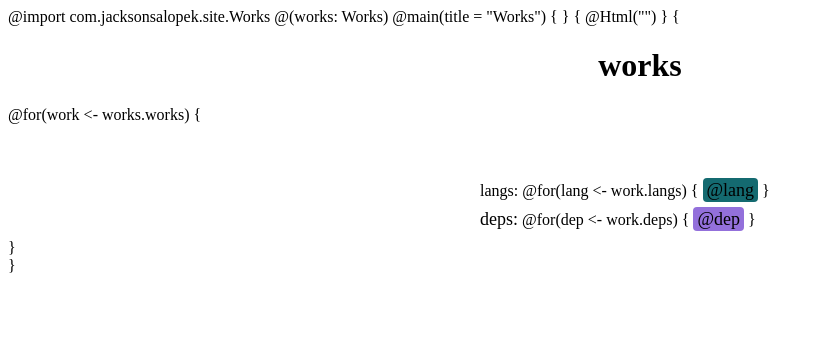
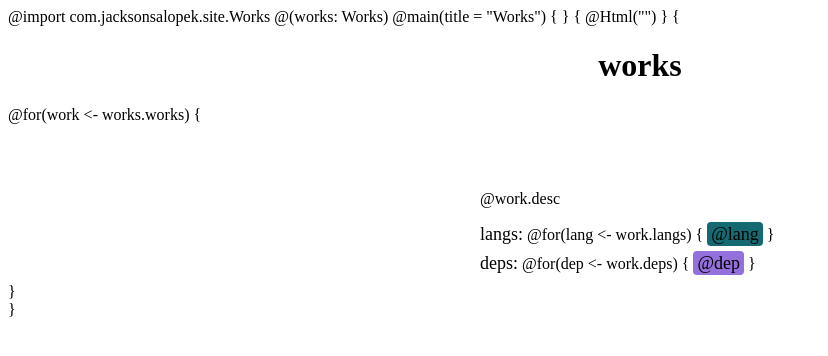
Before and after one commit to jacksonsalopek/site, a website: page src/main/twirl/works.scala.html in a window 1280 px wide. Shown: the whole page, without its empty margins (0-828 px from the left). Drawn offline with nearby package versions, Linux system fonts and the light colour scheme; files that its build step writes are made by us from their sources.

Commit message:
fix: add desc to works

```diff
--- a/src/main/twirl/works.scala.html
+++ b/src/main/twirl/works.scala.html
@@ -13,7 +13,8 @@
   @for(work <- works.works) {
     <div class="work">
       <a href="@work.url"><h2 class="title">@work.title</h2></a>
-      <span class="section.title">langs:</span>
+      <p>@work.desc</p>
+      <span class="section-title">langs:</span>
       @for(lang <- work.langs) {
         <span class="lang">@lang</span>
       }
```
